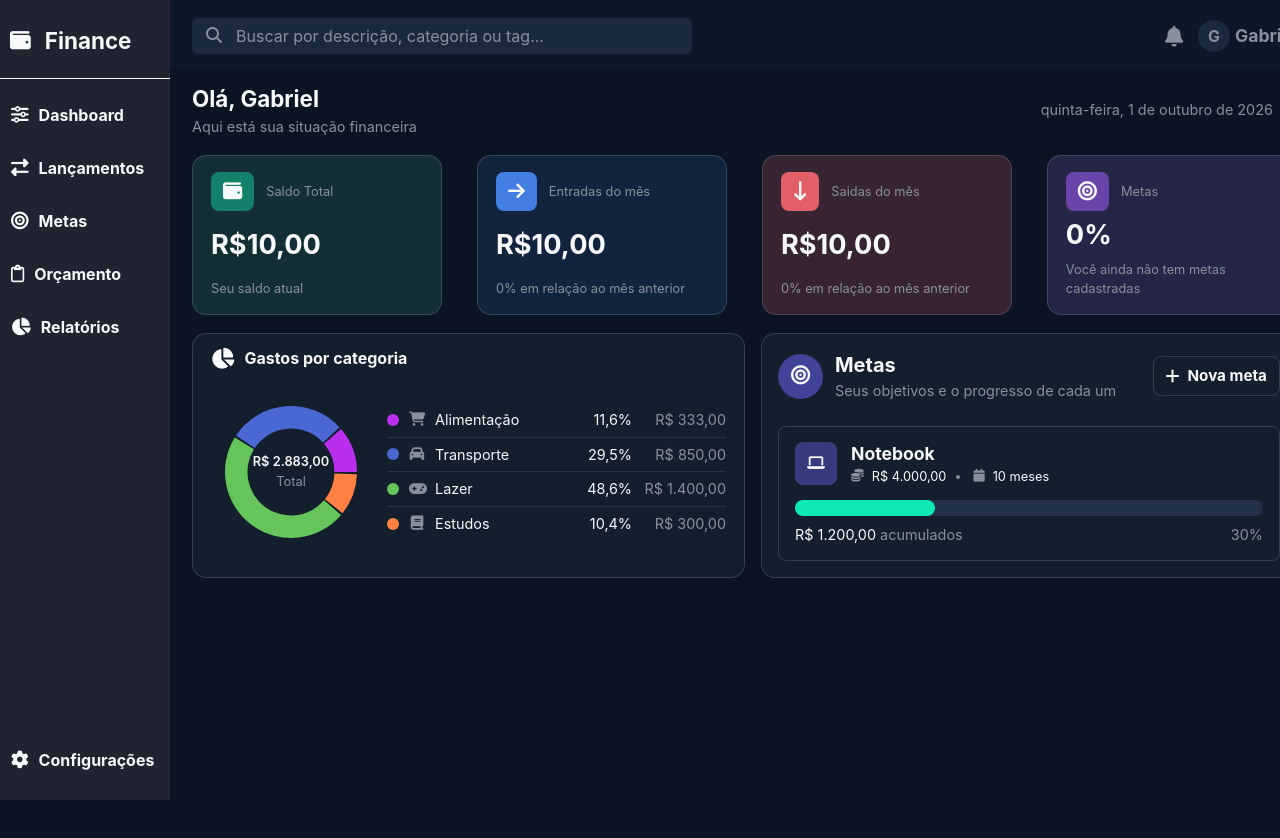
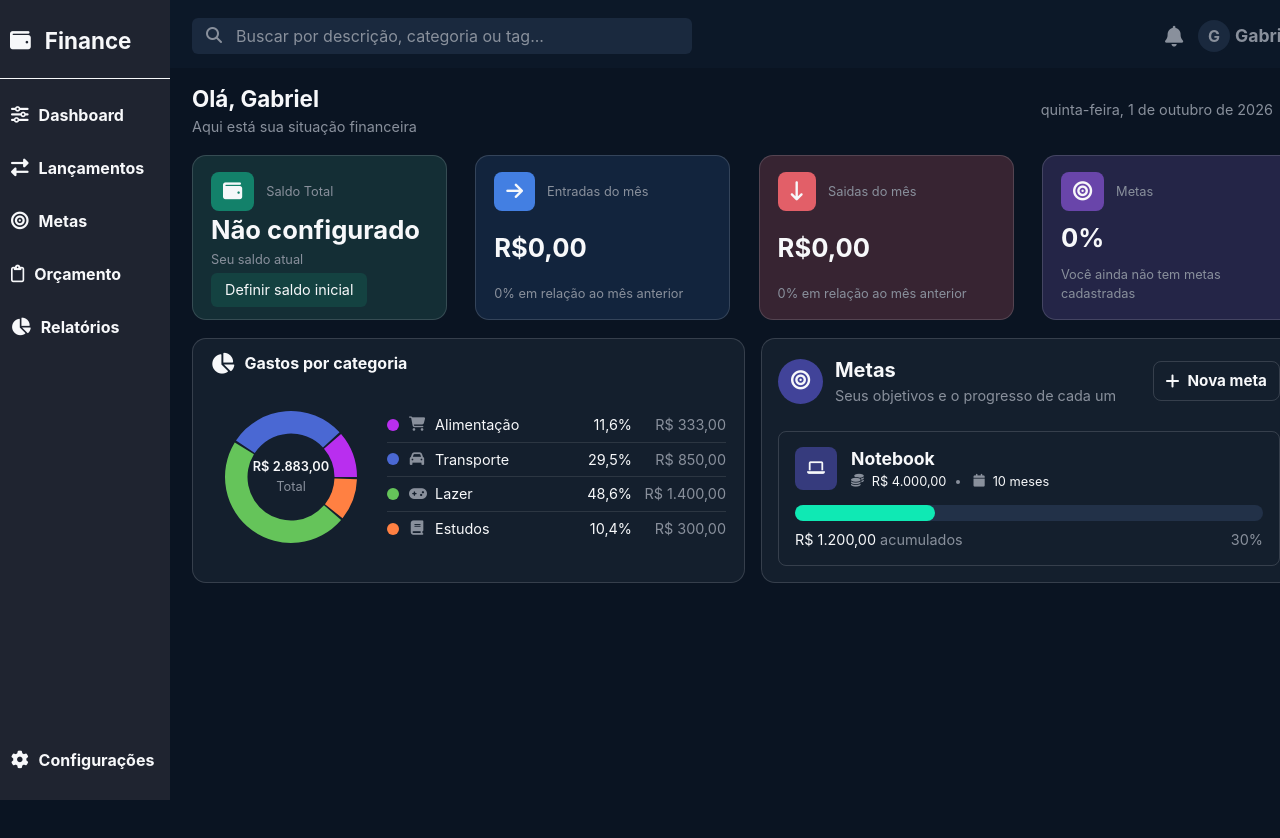
Before and after one commit to Gabrielbarbosa14/finance-app, a React (Vite) app: page / in a window 1280 px wide. Shown: the top 838 px of the page. Built offline with nearby package versions, Linux system fonts and the light colour scheme.

Commit message:
Começando a implementar um botão de edição/definição do saldo inicial junto com um modal com um input para informar o valor do saldo

```diff
--- /dev/null
+++ b/src/components/ConfigOpeningBalance.jsx
@@ -0,0 +1,37 @@
+import { useState } from "react"
+
+function ConfigOpeningBalance() {
+    const [isModalOpen, setisModalOpen] = useState(false)
+
+    return(
+        <span>
+            <button onClick={() => setisModalOpen(true)} className="bg-[#144241] py-1.5 px-3.5 text-app-primary rounded-md my-1 text-[0.9em]">Definir saldo inicial</button>
+
+            {isModalOpen && (
+                <div className="w-[370px] h-[280px] bg-[#1A293A] absolute top-[50%] left-[50%] translate-x-[-50%] translate-y-[-50%] pt-4 flex flex-col justify-between rounded-[14px] border border-app-outline/15">
+                    <div className="px-6 h-full flex flex-col justify-between">
+                        <div className="flex flex-col gap-2">
+                            <h1 className="text-app-primary text-[1.2em]">Definir saldo inicial</h1>
+                            <p className="text-[0.9em] text-app-secondary">Informe o valor que você já possui no momento de começar a usar o FinnanceApp</p>
+                        </div>
+                        <label htmlFor="" className="">
+                            <h1 className="text-app-primary">Saldo inicial (R$)</h1>
+                            <div className="flex mt-1">
+                                <div className=" flex justify-center items-center bg-app-outline/15 text-app-primary py-1.5 px-3.5 rounded-l-md">
+                                    <h1>R$</h1>
+                                </div>
+                                <input type="text" name="" id="" placeholder="Saldo inicial aqui" className="bg-[#131E2C] w-full rounded-r-md text-app-primary pl-3 border border-app-outline/15 border-l-0 outline-none"/>
+                            </div>
+                        </label>
+                    </div>
+                    <div className="border-t-1 border-app-outline/15 px-6 py-4 mt-3.5 flex justify-end gap-2.5">
+                        <button onClick={() => setisModalOpen(false)} className="border border-app-outline/15 px-4.5 py-1.5 text-app-primary rounded-md">Cancelar</button>
+                        <button className="bg-[#42DEB0] px-4.5 py-1.5 rounded-md">Salvar</button>
+                    </div>
+                </div>
+            )}
+        </span>
+    )
+}
+
+export default ConfigOpeningBalance
--- a/src/components/Dashboard.jsx
+++ b/src/components/Dashboard.jsx
@@ -1,8 +1,10 @@
+import { useState } from "react";
 import {
   PieChart,
   Pie,
   Cell,
 } from "recharts";
+import ConfigOpeningBalance from "./ConfigOpeningBalance";
 
 const colors = ["#B92EEF", "#4A68D3", "#65C45A", "#FF8042"];
 
@@ -10,7 +12,7 @@ const summaryData = [
   {
     id: "totalbalance",
     label: "Saldo Total",
-    value: "R$10,00",
+    value: "R$0,00",
     description: "Seu saldo atual",
     icon: "fa-solid fa-wallet",
     bgcolor: "bg-summary-balance",
@@ -19,7 +21,7 @@ const summaryData = [
   {
     id: "montharrivals",
     label: "Entradas do mês",
-    value: "R$10,00",
+    value: "R$0,00",
     description: "0% em relação ao mês anterior",
     icon: "fa-solid fa-arrow-right",
     bgcolor: "bg-summary-income",
@@ -28,7 +30,7 @@ const summaryData = [
   {
     id: "monthoutflows",
     label: "Saidas do mês",
-    value: "R$10,00",
+    value: "R$0,00",
     description: "0% em relação ao mês anterior",
     icon: "fa-solid fa-arrow-down-long",
     bgcolor: "bg-summary-expenses",
@@ -54,9 +56,11 @@ const data = [
 
 function Dashboard() {
   const today = new Date();
+
   const totalExpenses = data.reduce((total, entry) => total + entry.value, 0);
+
   const formatCurrency = (value) =>
-    value.toLocaleString("pt-BR", { style: "currency", currency: "BRL" });
+  value.toLocaleString("pt-BR", { style: "currency", currency: "BRL" });
 
   const options = {
     weekday: "long",
@@ -66,6 +70,8 @@ function Dashboard() {
   };
 
   const formattedDate = today.toLocaleDateString("pt-br", options);
+
+  const [openingBalance, setOpeningBalance] = useState(null)
 
     return (
     <div className="w-full bg-app-background min-h-screen">
@@ -85,7 +91,7 @@ function Dashboard() {
         <div id="summary" className=" flex justify-between mt-[18px]">
           {summaryData.map((card) => (
             <div
-              className={`${card.bgcolor} w-[250px] h-[160px] pt-4 pb-4 pl-4.5 pr-4.5 flex flex-col justify-between rounded-[14px] border border-app-outline/15`}
+              className={`${card.bgcolor} w-[255px] h-[165px] pt-4 pb-4 pl-4.5 pr-4.5 flex flex-col justify-between rounded-[14px] border border-app-outline/15`}
             >
               <div className="flex items-center gap-3">
                 <div
@@ -95,8 +101,9 @@ function Dashboard() {
                 </div>
                 <p className="text-[0.8em] text-app-secondary">{card.label}</p>
               </div>
-              <h1 className="text-[1.7em] text-app-primary">{card.value}</h1>
+              <h1 className="text-[1.6em] text-app-primary">{card.id === "totalbalance" && openingBalance === null ? "Não configurado" : card.id === "totalbalance" && openingBalance !== null ? openingBalance.toLocaleString("pt-BR", {style: "currency", currency: "BRL"}) : card.value }</h1>
               <p className="text-[0.8em] text-app-secondary">{card.description}</p>
+              {card.id === "totalbalance" && openingBalance === null ? <ConfigOpeningBalance /> : ""}
             </div>
           ))}
         </div>
```
